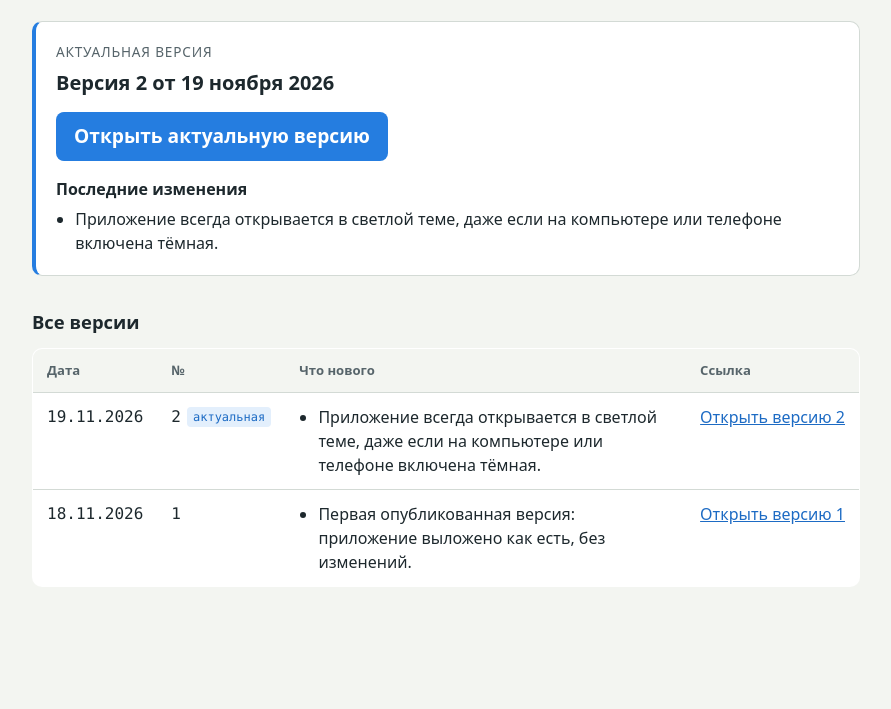
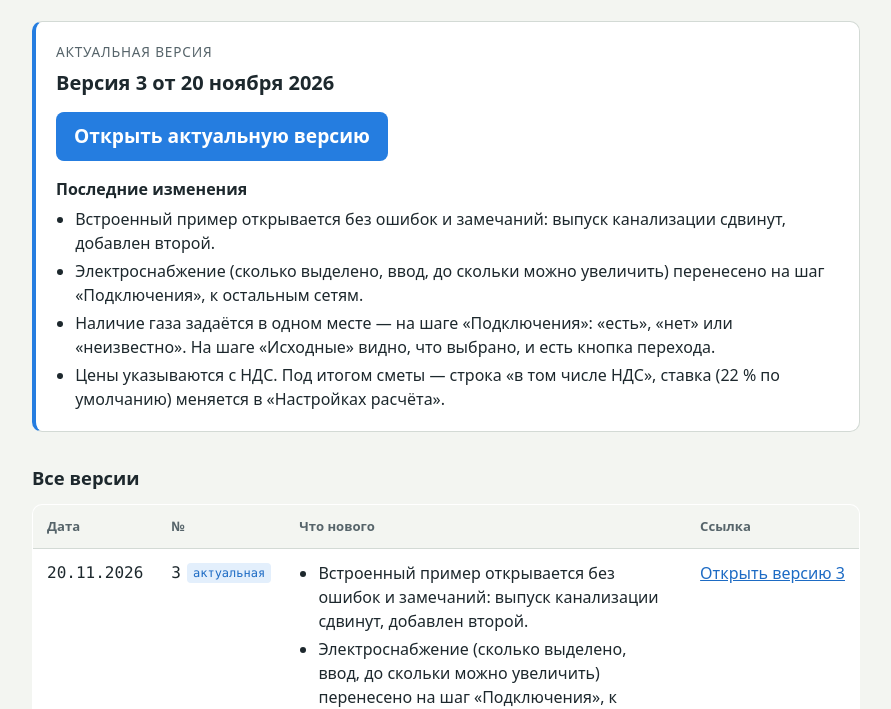
Before and after one commit to apptreefactory/trapeznaya, a plain HTML site: page versions/index.html in a window 1280 px wide. Shown: the part 94-803 px from the top of the page, without its empty margins (194-1085 px from the left). Drawn offline with Linux system fonts and the light colour scheme.

Commit message:
История версий: запись о версии 3

```diff
--- a/versions/index.html
+++ b/versions/index.html
@@ -71,6 +71,11 @@ a{color:var(--accent)}
 /* Список версий. Новая версия добавляется в начало списка.
    Каждая версия лежит в папке v/<номер>/ и больше не меняется; актуальная — в корне сайта. */
 const VERSIONS=[
+  {n:3, date:'2026-11-20', changes:[
+    'Встроенный пример открывается без ошибок и замечаний: выпуск канализации сдвинут, добавлен второй.',
+    'Электроснабжение (сколько выделено, ввод, до скольки можно увеличить) перенесено на шаг «Подключения», к остальным сетям.',
+    'Наличие газа задаётся в одном месте — на шаге «Подключения»: «есть», «нет» или «неизвестно». На шаге «Исходные» видно, что выбрано, и есть кнопка перехода.',
+    'Цены указываются с НДС. Под итогом сметы — строка «в том числе НДС», ставка (22 % по умолчанию) меняется в «Настройках расчёта».']},
   {n:2, date:'2026-11-19', changes:['Приложение всегда открывается в светлой теме, даже если на компьютере или телефоне включена тёмная.']},
   {n:1, date:'2026-11-18', changes:['Первая опубликованная версия: приложение выложено как есть, без изменений.']}
 ];
```
